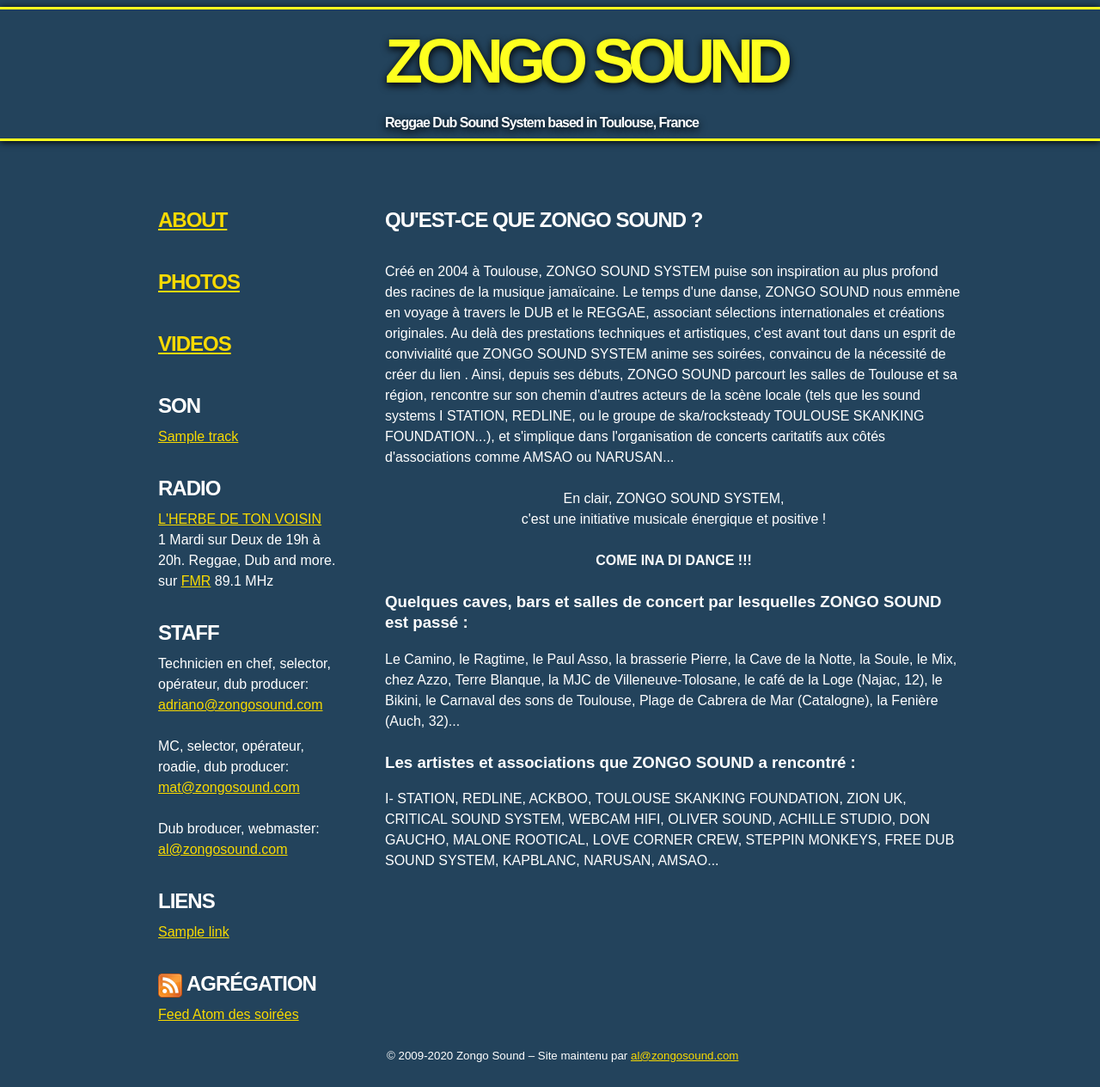
After one commit to amarandon/zongo-engine, a Python web app: template templates/public/about.html in a window 1280 px wide. The commit adds this page. Shown: the whole page at 86% size. Run offline with Jinja, Linux system fonts and the light colour scheme; the template is opened without the code that fills it: most values are stand-ins (such as "Sample title", 1, 10 or a date in 2020); some web fonts are replaced.

Commit message:
Add about page

```diff
--- a/main.py
+++ b/main.py
@@ -54,6 +54,7 @@ def application():
     models = (Event, Track, Link, Image)
     AdminPage.models = models
     routes = [ ('/', IndexPage),
+               ('/about/?', AboutHandler),
                ('/events/atom', EventsFeed),
                ('/events/images/(\d+)', EventImage),
                ('/events/images/(\d+).jpg', EventImage),
--- a/stylesheets/style.css
+++ b/stylesheets/style.css
@@ -20,7 +20,6 @@ body {
     font-weight: bold;
     margin-top: 0.5em;
     margin-bottom: 48px;
-    padding: 0.3em;
     padding-left: 0;
     -moz-box-shadow: black 0px 3px 10px;
     -webkit-box-shadow: black 0px 1px 8px;
@@ -53,6 +52,7 @@ h1 {
 }
 
 #page-heading-logo {
+    visibility: hidden;
     float: left;
     margin-left: 80px;
     margin-right: 58px;
@@ -106,7 +106,7 @@ p {
 }
 
 #content {
-  margin-left: 48px;
+    margin-left: 48px;
   float: left;
   width: 672px;
 }
@@ -244,6 +244,10 @@ a.img-link:hover {
   margin-right: 0px;
 }
 
+p.center {
+    text-align: center;
+}
+
 /* Admin */
 #admin_content {
   margin: 2em;
--- a/templates/layout.html
+++ b/templates/layout.html
@@ -34,7 +34,7 @@
     <div id="page-content">
     {% block content %}{% endblock %}
     </div>
-    <div id="page-footer">© 2008-{{year}} Zongo Sound &ndash; Site maintenu par <span
+    <div id="page-footer">© 2009-{{year}} Zongo Sound &ndash; Site maintenu par <span
         class="mystery">al arobase zongosound point com</span>
     </div>
     </div>
--- /dev/null
+++ b/templates/public/about.html
@@ -0,0 +1,47 @@
+{% extends "public/layout.html" %}
+{% block public_content %}
+<h2>Qu'est-ce que Zongo Sound ?</h2>
+<p>
+Créé en 2004 à Toulouse, ZONGO SOUND SYSTEM puise son
+inspiration au plus profond des racines de la musique jamaïcaine. Le temps
+d'une danse, ZONGO SOUND nous emmène en voyage à travers le DUB
+et le REGGAE, associant sélections internationales et créations originales.
+Au delà des prestations techniques et artistiques, c'est avant tout dans un
+esprit de convivialité que ZONGO SOUND SYSTEM anime ses soirées,
+convaincu de la nécessité de créer du lien . Ainsi, depuis ses débuts,
+ZONGO SOUND parcourt les salles de Toulouse et sa région, rencontre
+sur son chemin d'autres acteurs de la scène locale (tels que les sound
+systems I STATION, REDLINE, ou le groupe de ska/rocksteady
+TOULOUSE SKANKING FOUNDATION...), et s'implique dans
+l'organisation de concerts caritatifs aux côtés d'associations comme
+AMSAO ou NARUSAN...
+</p>
+<p class="center">
+En clair, ZONGO SOUND SYSTEM,<br />
+c'est une initiative musicale énergique et positive&nbsp;!
+</p>
+<p class="center">
+<strong>COME INA DI DANCE&nbsp;!!!</strong>
+</p>
+<h3>
+  Quelques caves, bars et salles de concert par lesquelles ZONGO SOUND est
+  passé&nbsp;:</h3>
+<p>
+Le Camino, le Ragtime, le Paul Asso, la brasserie
+Pierre, la Cave de la Notte, la Soule, le Mix, chez Azzo, Terre Blanque, la
+MJC de Villeneuve-Tolosane, le café de la Loge (Najac, 12), le Bikini, le
+Carnaval des sons de Toulouse, Plage de Cabrera de Mar (Catalogne), la
+Fenière (Auch, 32)...
+</p>
+<h3>
+  Les artistes et associations que ZONGO SOUND a rencontré&nbsp;:
+</h3>
+<p>
+
+I- STATION, REDLINE, ACKBOO, TOULOUSE SKANKING
+FOUNDATION, ZION UK, CRITICAL SOUND SYSTEM, WEBCAM
+HIFI, OLIVER SOUND, ACHILLE STUDIO, DON GAUCHO,
+MALONE ROOTICAL, LOVE CORNER CREW, STEPPIN MONKEYS,
+FREE DUB SOUND SYSTEM, KAPBLANC, NARUSAN, AMSAO...
+</p>
+{% endblock %}
--- a/templates/public/layout.html
+++ b/templates/public/layout.html
@@ -2,6 +2,15 @@
 {% block content %}
 
 <div id="left">
+  <div id="about">
+    <h2><a href="/about/">About</a></h2>
+  </div>
+  <div id="photos">
+    <h2><a href="/photos/">Photos</a></h2>
+  </div>
+  <div id="videos">
+    <h2><a href="http://www.youtube.com/view_play_list?p=276C117C061261EE">Videos</a></h2>
+  </div>
   <div id="playlist">
     <h2>Son</h2>
     <ul>
@@ -11,12 +20,6 @@
       </li>
       {% endfor %}
     </ul>
-  </div>
-  <div id="photos">
-    <h2><a href="/photos/">Photos</a></h2>
-  </div>
-  <div id="videos">
-    <h2><a href="http://www.youtube.com/view_play_list?p=276C117C061261EE">Videos</a></h2>
   </div>
   <div id="radio">
     <h2>Radio</h2>
```
Also changed, not shown: public_handlers.py (+7 -0 lines).
